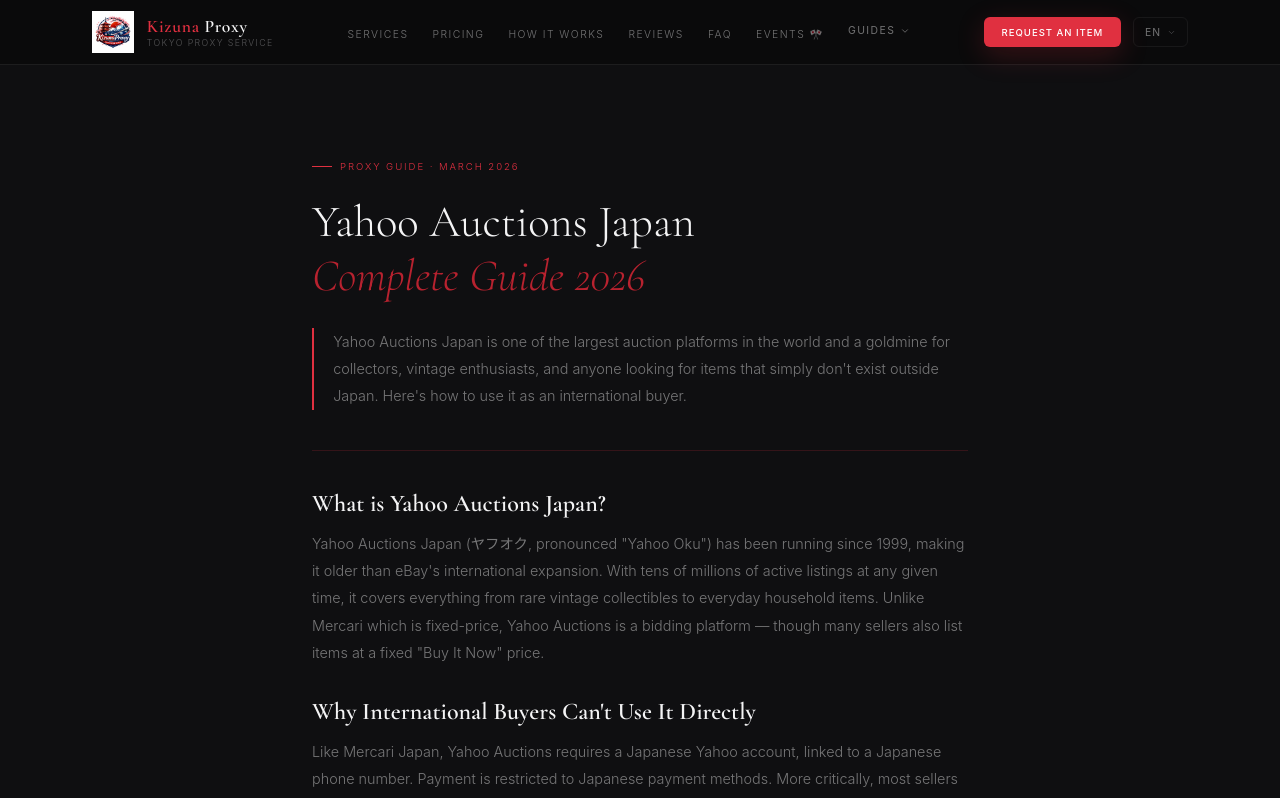
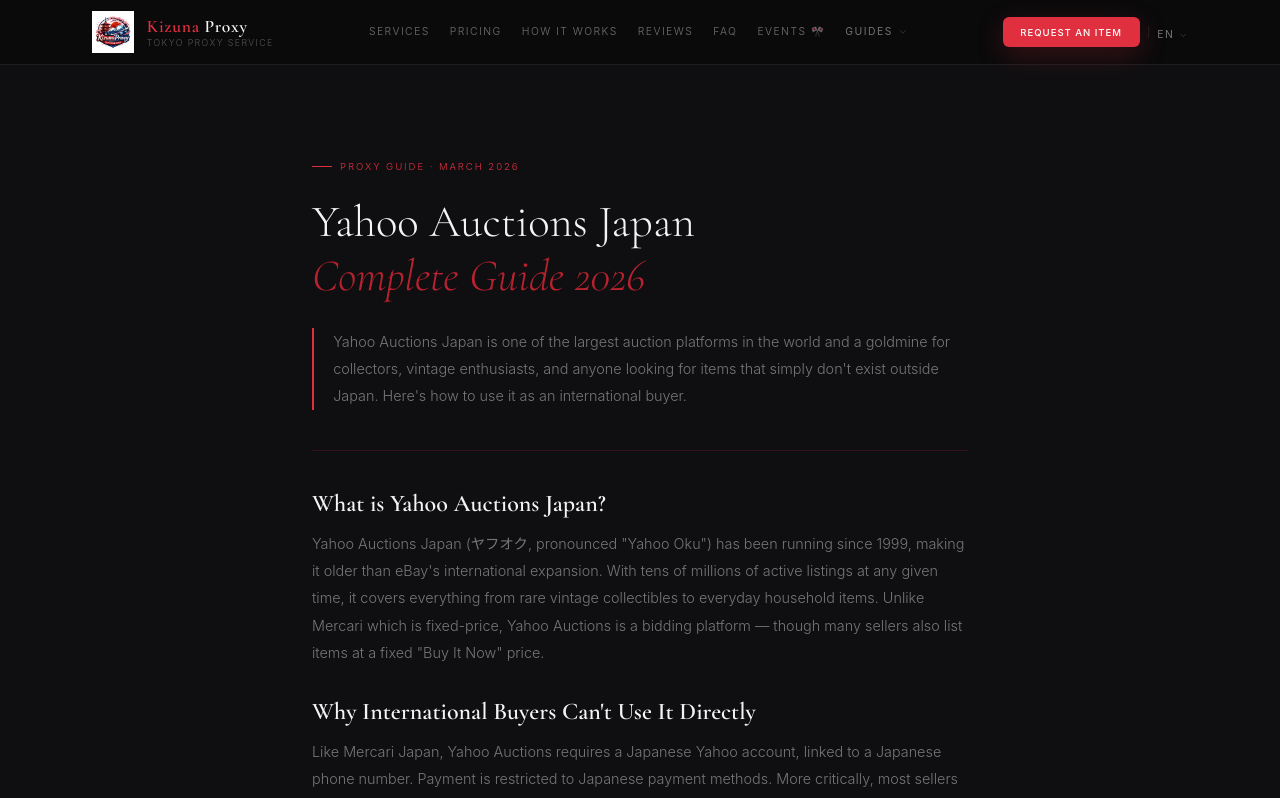
Before and after one commit to Faykkas/kizuna-proxy, a Next.js app: page /blog/yahoo-auctions-japan-guide in a window 1280 px wide. Shown: the top 798 px of the page. Built offline with nearby package versions, Linux system fonts and the light colour scheme.

Commit message:
avant theme phosphore

```diff
--- a/app/globals.css
+++ b/app/globals.css
@@ -986,3 +986,174 @@
 /* Liens du footer — décalage au survol, rappelle le soulignement de la nav */
 .footer-link { transition: color .2s var(--ease), padding-left .2s var(--ease); }
 .footer-link:hover { color: var(--red); padding-left: 4px; }
+/* ═══════════════════════════════════════════════════════════════════════════
+   KIZUNA PROXY — Correctifs nav v3.2
+   À coller À LA FIN de app/globals.css (après les raffinements v3.1).
+   ─────────────────────────────────────────────────────────────────────── */
+
+/* ── 1. ALIGNEMENT DE « GUIDES » ──────────────────────────────────────────
+   Cause : .nav-dropdown-btn est un <button> avec line-height: 1, tandis que
+   les <a> voisins héritent du line-height du body (1.6). D'où le décalage
+   vertical d'environ 3px.
+   Correctif : on aligne les deux sur une hauteur de ligne identique et on
+   neutralise le comportement de baseline propre aux boutons. */
+.nav-links {
+  align-items: stretch;   /* chaque <li> occupe toute la hauteur */
+}
+
+.nav-links li {
+  display: flex;
+  align-items: center;
+}
+
+.nav-links a,
+.nav-links .nav-dropdown-btn {
+  display: inline-flex;
+  align-items: center;
+  line-height: 1;          /* même hauteur de ligne pour les deux */
+  height: 100%;
+  padding-bottom: 0;       /* annule le padding de la v3.1 */
+  vertical-align: middle;
+  font-family: 'Inter', sans-serif;
+  font-size: .65rem;
+  letter-spacing: .14em;
+  text-transform: uppercase;
+}
+
+/* Le wrapper du dropdown doit aussi s'étirer, sinon le bouton flotte */
+.nav-dropdown-wrap {
+  display: flex;
+  align-items: center;
+  height: 100%;
+}
+
+/* Le soulignement animé doit partir du même endroit pour tous.
+   On le repositionne en bas du <li>, pas du texte. */
+.nav-links a::after {
+  bottom: -6px;
+}
+.nav-links .nav-dropdown-btn::after {
+  content: '';
+  position: absolute;
+  left: 0; bottom: -6px;
+  width: 100%; height: 1px;
+  background: var(--red);
+  transform: scaleX(0);
+  transform-origin: right;
+  transition: transform .3s var(--ease);
+}
+.nav-links .nav-dropdown-wrap:hover .nav-dropdown-btn::after {
+  transform: scaleX(1);
+  transform-origin: left;
+}
+
+/* Le chevron de « Guides » : aligné et discret */
+.nav-dropdown-btn svg {
+  margin-left: .3rem;
+  opacity: .5;
+  flex-shrink: 0;
+}
+.nav-dropdown-wrap:hover .nav-dropdown-btn svg { opacity: 1; }
+
+/* ── 2. SÉLECTEUR DE LANGUE — version sans bordure ────────────────────────
+   La bordure en faisait une boîte au milieu d'une nav en texte libre.
+   Il devient un élément de menu comme les autres, avec juste le chevron.
+
+   Pour revenir à une pastille, voir l'option B en bas de ce bloc. */
+.lang-btn.icon-btn {
+  width: auto;
+  min-width: 0;
+  height: auto;
+  padding: 0;
+  gap: .3rem;
+  border: none;
+  background: none;
+  border-radius: 0;
+  color: var(--warm);
+  font-family: 'Inter', sans-serif;
+  font-size: .65rem;
+  letter-spacing: .14em;
+  text-transform: uppercase;
+  line-height: 1;
+  display: inline-flex;
+  align-items: center;
+  transition: color .2s var(--ease);
+}
+.lang-btn.icon-btn:hover {
+  color: var(--ink);
+  background: none;
+  border: none;
+}
+.lang-btn.icon-btn span {
+  font-size: .65rem !important;
+  letter-spacing: .14em !important;
+}
+.lang-btn.icon-btn svg {
+  opacity: .5;
+  transition: opacity .2s var(--ease), transform .2s var(--ease);
+}
+.lang-btn.icon-btn:hover svg { opacity: 1; }
+
+/* Séparateur discret entre le CTA et le sélecteur de langue —
+   remplace la bordure du bouton pour marquer la limite de zone */
+.nav-controls { gap: 1.1rem; }
+.lang-selector::before {
+  content: '';
+  position: absolute;
+  left: -.55rem;
+  top: 50%;
+  transform: translateY(-50%);
+  width: 1px;
+  height: 12px;
+  background: var(--border);
+}
+
+/* Le menu déroulant des langues, assorti au reste */
+.lang-dropdown {
+  border-radius: 8px;
+  border-color: var(--border-soft);
+  box-shadow: var(--shadow-md);
+  padding: .25rem;
+  min-width: 88px;
+}
+.lang-option {
+  border-radius: 5px;
+  padding: .45rem .75rem;
+  font-size: .65rem;
+  letter-spacing: .12em;
+  text-transform: uppercase;
+}
+.lang-option.active { color: var(--red); background: rgba(224,48,64,.08); }
+
+/* ── OPTION B — pastille pleine ────────────────────────────────────────────
+   Si tu préfères que le sélecteur reste un contrôle visible plutôt qu'un
+   simple lien, supprime le bloc « 2 » ci-dessus et décommente celui-ci.
+
+.lang-btn.icon-btn {
+  width: auto; min-width: 0; height: 28px;
+  padding: 0 .7rem; gap: .35rem;
+  border: none; border-radius: 14px;
+  background: rgba(255,255,255,.05);
+  color: var(--warm);
+  font-size: .62rem; letter-spacing: .12em; text-transform: uppercase;
+  line-height: 1; display: inline-flex; align-items: center;
+  transition: background .2s var(--ease), color .2s var(--ease);
+}
+.lang-btn.icon-btn:hover { background: rgba(255,255,255,.09); color: var(--ink); }
+.lang-btn.icon-btn svg { opacity: .5; }
+.lang-selector::before { display: none; }
+.nav-controls { gap: .75rem; }
+
+   ─────────────────────────────────────────────────────────────────────── */
+
+/* ── 3. AJUSTEMENT RESPONSIVE ─────────────────────────────────────────────
+   Avec 6 entrées + Guides + CTA + langue, on resserre plus tôt. */
+@media (max-width: 1280px) {
+  .nav-links { gap: 1.25rem; }
+}
+@media (max-width: 1180px) {
+  .nav-links { gap: 1rem; }
+  .nav-links a, .nav-links .nav-dropdown-btn { font-size: .6rem; letter-spacing: .1em; }
+  .logo-sub { display: none; }
+  .lang-selector::before { display: none; }
+}
```
